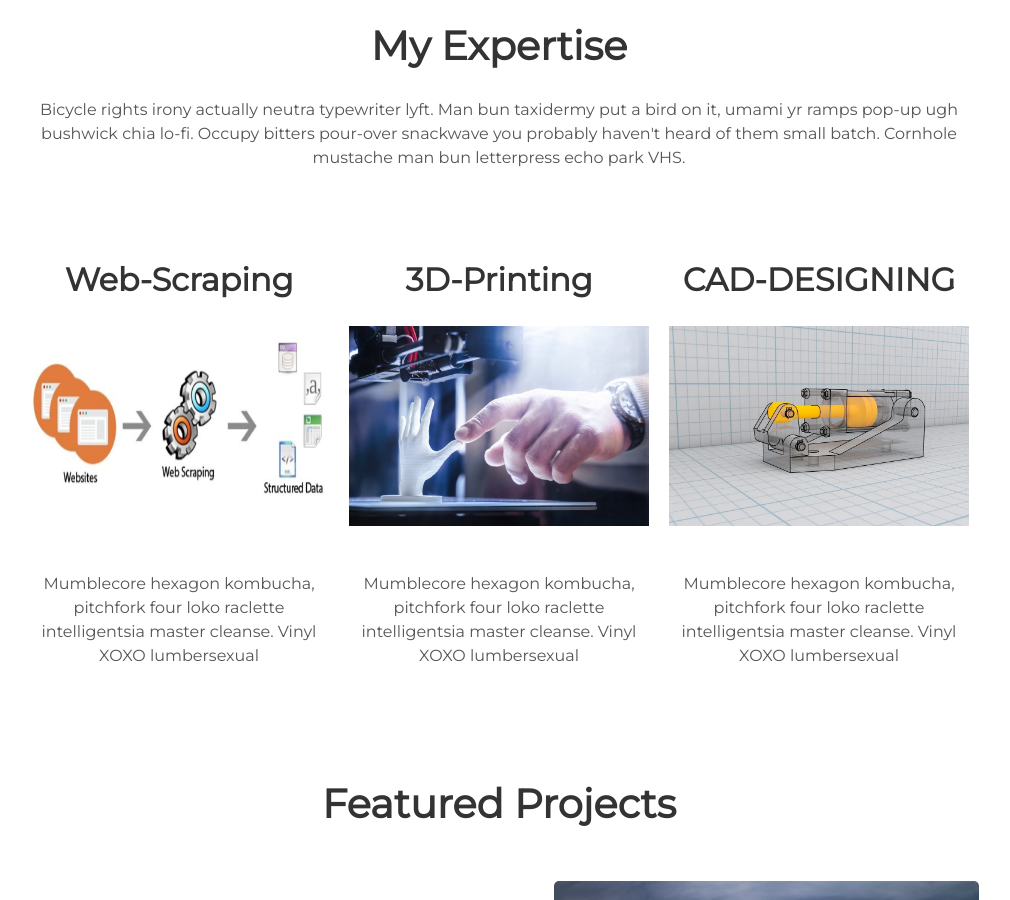
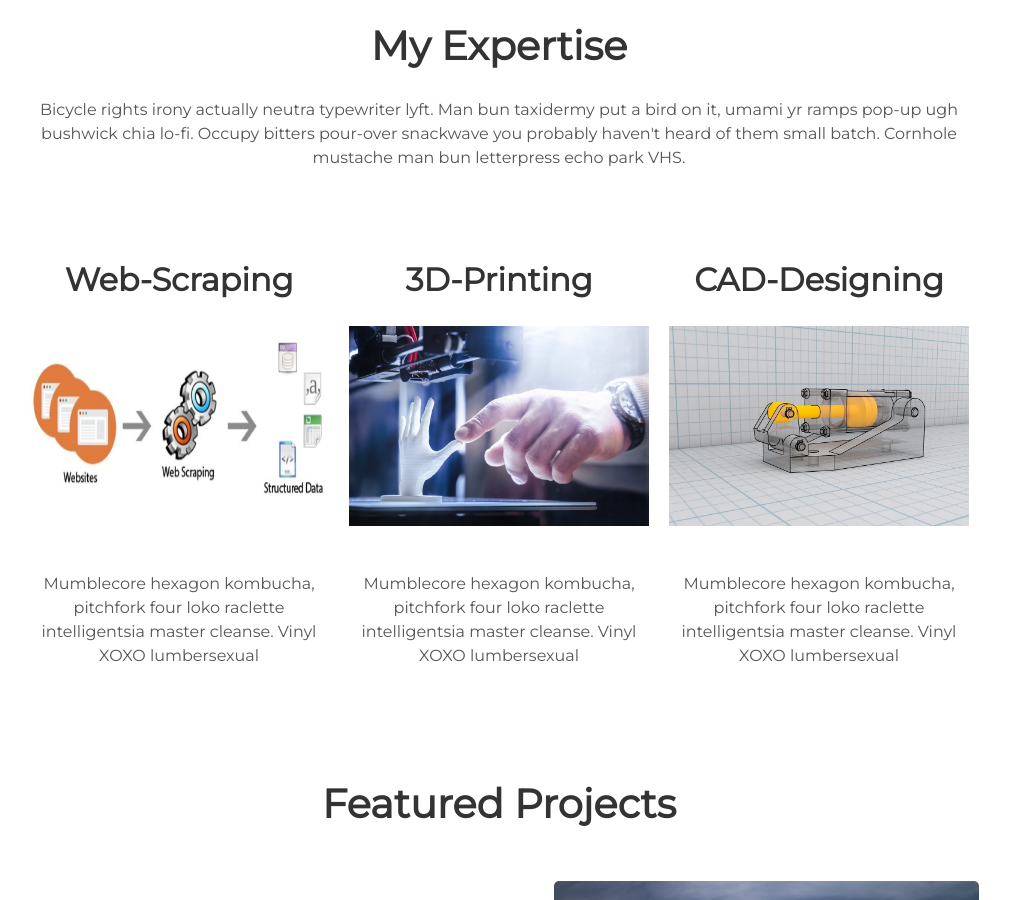
Before and after one commit to swapnilkathane/swapnilkathaneoldweb, a Jekyll site: the page built from index.html, in a window 1280 px wide and 900 px high, scrolled down 959 px. Shown: the whole window, without its empty margins (141-1151 px from the left). Built offline with Jekyll 4.4.1, drawn with Linux system fonts in a browser that asks for light colours.

```diff
--- a/_includes/about.html
+++ b/_includes/about.html
@@ -16,7 +16,7 @@
         Vinyl XOXO lumbersexual</p>
     </div>
     <div class="tech">
-      <h2>CAD-DESIGNING</h2>
+      <h2>CAD-Designing</h2>
       <img alt="mountains" src="{{ "/assets/img/CAD.jpg" | prepend: site.baseurl }}" style="width:300px;height:200px;">
       <p>Mumblecore hexagon kombucha, pitchfork four loko raclette intelligentsia master cleanse.
         Vinyl XOXO lumbersexual</p>
```
